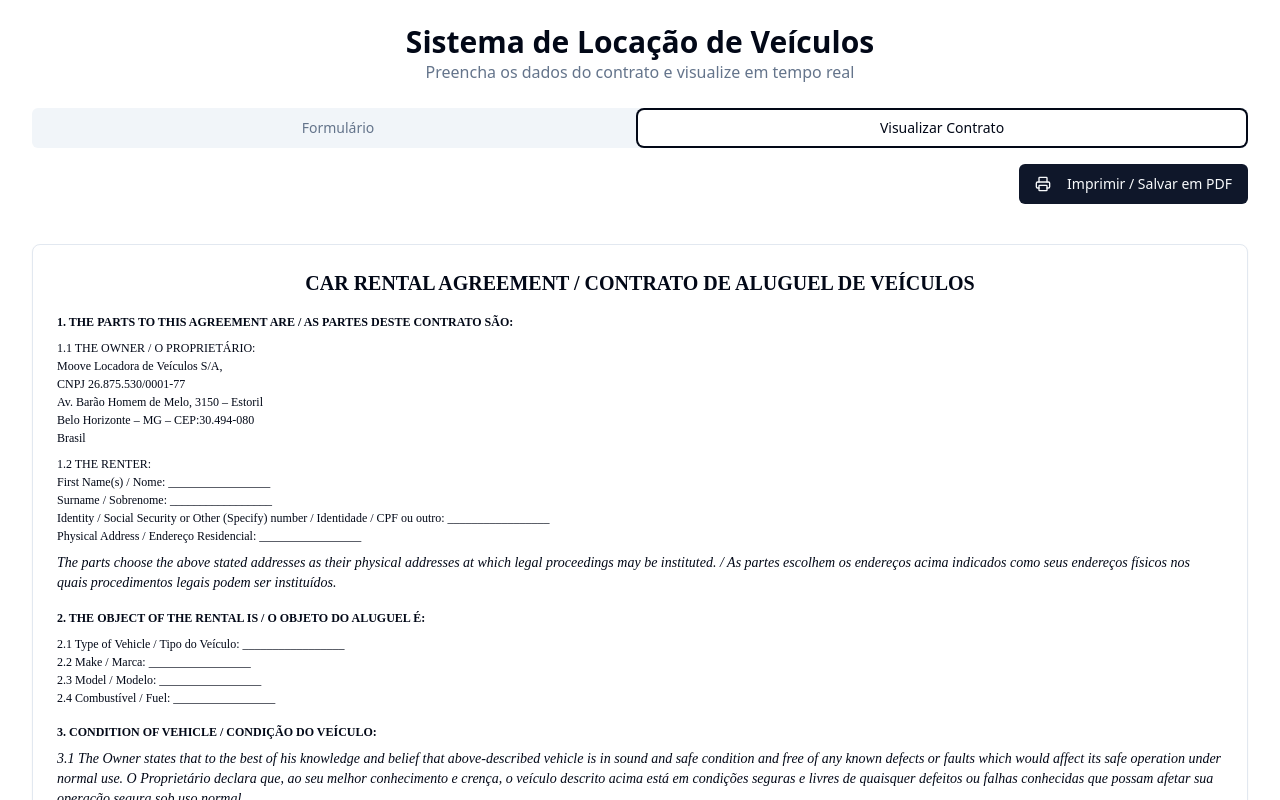
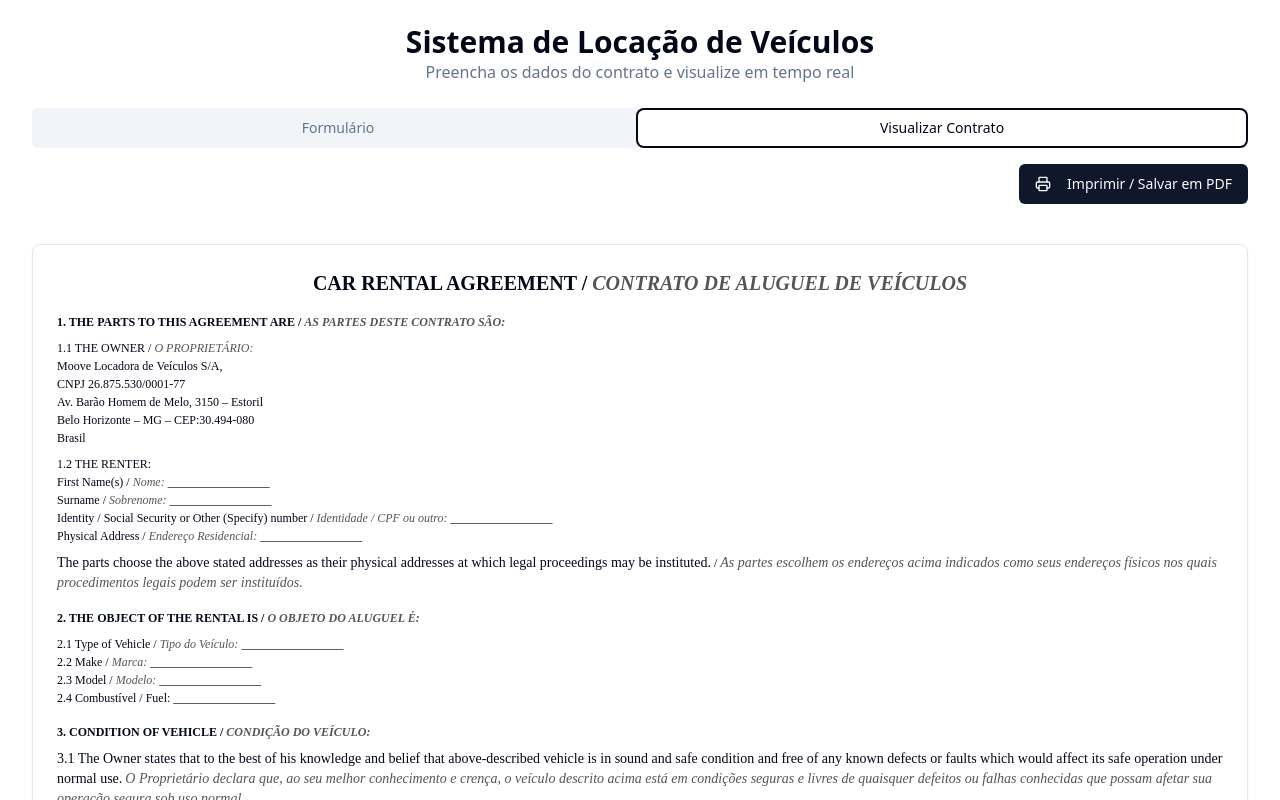
Before and after one commit to reinaguimar/car-lease-wizard-app, a React (Vite) app: page / in a window 1280 px wide. Both pictures are taken after a click on the tab "Visualizar Contrato". Shown: the top 800 px of the page. Built offline with nearby package versions, Linux system fonts and the light colour scheme.

Commit message:
feat: Add translated contract sections
Separate translated contract data and format in italics.

```diff
--- a/src/components/ContractPreview.tsx
+++ b/src/components/ContractPreview.tsx
@@ -17,15 +17,15 @@ export function ContractPreview({ data }: ContractPreviewProps) {
       <CardContent className="p-6">
         <div className="contract-container">
           <div className="contract-header text-xl font-bold mb-6">
-            CAR RENTAL AGREEMENT / CONTRATO DE ALUGUEL DE VEÍCULOS
+            CAR RENTAL AGREEMENT / <span className="translation">CONTRATO DE ALUGUEL DE VEÍCULOS</span>
           </div>
 
           <div className="contract-section">
             <div className="contract-clause font-semibold">
-              1. THE PARTS TO THIS AGREEMENT ARE / AS PARTES DESTE CONTRATO SÃO:
+              1. THE PARTS TO THIS AGREEMENT ARE / <span className="translation">AS PARTES DESTE CONTRATO SÃO:</span>
             </div>
             <div className="contract-clause">
-              1.1 THE OWNER / O PROPRIETÁRIO:<br />
+              1.1 THE OWNER / <span className="translation">O PROPRIETÁRIO:</span><br />
               Moove Locadora de Veículos S/A,<br />
               CNPJ 26.875.530/0001-77<br />
               Av. Barão Homem de Melo, 3150 – Estoril<br />
@@ -34,82 +34,82 @@ export function ContractPreview({ data }: ContractPreviewProps) {
             </div>
             <div className="contract-clause">
               1.2 THE RENTER:<br />
-              First Name(s) / Nome: {data.firstName || "_________________"}<br />
-              Surname / Sobrenome: {data.surname || "_________________"}<br />
-              Identity / Social Security or Other (Specify) number / Identidade / CPF ou outro: {data.idNumber || "_________________"}<br />
-              Physical Address / Endereço Residencial: {data.address || "_________________"}<br />
+              First Name(s) / <span className="translation">Nome:</span> {data.firstName || "_________________"}<br />
+              Surname / <span className="translation">Sobrenome:</span> {data.surname || "_________________"}<br />
+              Identity / Social Security or Other (Specify) number / <span className="translation">Identidade / CPF ou outro:</span> {data.idNumber || "_________________"}<br />
+              Physical Address / <span className="translation">Endereço Residencial:</span> {data.address || "_________________"}<br />
             </div>
-            <div className="contract-clause italic text-sm">
-              The parts choose the above stated addresses as their physical addresses at which legal proceedings may be instituted. / As partes escolhem os endereços acima indicados como seus endereços físicos nos quais procedimentos legais podem ser instituídos.
+            <div className="contract-clause">
+              <span className="text-sm">The parts choose the above stated addresses as their physical addresses at which legal proceedings may be instituted.</span> / <span className="translation text-sm">As partes escolhem os endereços acima indicados como seus endereços físicos nos quais procedimentos legais podem ser instituídos.</span>
             </div>
           </div>
 
           <div className="contract-section">
             <div className="contract-clause font-semibold">
-              2. THE OBJECT OF THE RENTAL IS / O OBJETO DO ALUGUEL É:
+              2. THE OBJECT OF THE RENTAL IS / <span className="translation">O OBJETO DO ALUGUEL É:</span>
             </div>
             <div className="contract-clause">
-              2.1 Type of Vehicle / Tipo do Veículo: {data.vehicleType || "_________________"}<br />
-              2.2 Make / Marca: {data.make || "_________________"}<br />
-              2.3 Model / Modelo: {data.model || "_________________"}<br />
+              2.1 Type of Vehicle / <span className="translation">Tipo do Veículo:</span> {data.vehicleType || "_________________"}<br />
+              2.2 Make / <span className="translation">Marca:</span> {data.make || "_________________"}<br />
+              2.3 Model / <span className="translation">Modelo:</span> {data.model || "_________________"}<br />
               2.4 Combustível / Fuel: {data.fuel || "_________________"}
             </div>
           </div>
 
           <div className="contract-section">
             <div className="contract-clause font-semibold">
-              3. CONDITION OF VEHICLE / CONDIÇÃO DO VEÍCULO:
+              3. CONDITION OF VEHICLE / <span className="translation">CONDIÇÃO DO VEÍCULO:</span>
             </div>
-            <div className="contract-clause italic text-sm">
-              3.1 The Owner states that to the best of his knowledge and belief that above-described vehicle is in sound and safe condition and free of any known defects or faults which would affect its safe operation under normal use. O Proprietário declara que, ao seu melhor conhecimento e crença, o veículo descrito acima está em condições seguras e livres de quaisquer defeitos ou falhas conhecidas que possam afetar sua operação segura sob uso normal.
+            <div className="contract-clause">
+              <span className="text-sm">3.1 The Owner states that to the best of his knowledge and belief that above-described vehicle is in sound and safe condition and free of any known defects or faults which would affect its safe operation under normal use.</span> <span className="translation text-sm">O Proprietário declara que, ao seu melhor conhecimento e crença, o veículo descrito acima está em condições seguras e livres de quaisquer defeitos ou falhas conhecidas que possam afetar sua operação segura sob uso normal.</span>
             </div>
           </div>
 
           <div className="contract-section">
             <div className="contract-clause font-semibold">
-              4. QUALIFICATIONS / QUALIFICAÇÕES:
+              4. QUALIFICATIONS / <span className="translation">QUALIFICAÇÕES:</span>
             </div>
-            <div className="contract-clause italic text-sm">
-              4.1 The Renter states that he / she is physically and legally qualified to operate the above-described vehicle. O Locatário declara que ele/ela está fisicamente e legalmente qualificado(a) para operar o veículo descrito acima.
+            <div className="contract-clause">
+              <span className="text-sm">4.1 The Renter states that he / she is physically and legally qualified to operate the above-described vehicle.</span> <span className="translation text-sm">O Locatário declara que ele/ela está fisicamente e legalmente qualificado(a) para operar o veículo descrito acima.</span>
             </div>
           </div>
 
           <div className="contract-section">
             <div className="contract-clause font-semibold">
-              5. RENTAL PERIOD / PERÍODO DE ALUGUEL:
-            </div>
-            <div className="contract-clause italic text-sm">
-              The Owner agrees to rent the above-described vehicle to the Renter for the following period: / O Proprietário concorda em alugar o veículo descrito acima ao Locatário pelo seguinte período:
+              5. RENTAL PERIOD / <span className="translation">PERÍODO DE ALUGUEL:</span>
             </div>
             <div className="contract-clause">
-              5.1 Starting Date / Data de Início: {formatDate(data.startDate)}<br />
-              Time / Hora: {data.startTime || "_________________"}<br />
-              5.1.1 Delivery location: {data.deliveryLocation || "_________________"} / Local de entrega: {data.deliveryLocation || "_________________"}
+              <span className="text-sm">The Owner agrees to rent the above-described vehicle to the Renter for the following period:</span> / <span className="translation text-sm">O Proprietário concorda em alugar o veículo descrito acima ao Locatário pelo seguinte período:</span>
             </div>
             <div className="contract-clause">
-              5.2 Ending Date / Data de Término: {formatDate(data.endDate)}<br />
-              Time / Hora: {data.endTime || "_________________"}<br />
-              5.2.1 Return location: {data.returnLocation || "_________________"} / Local de retorno: {data.returnLocation || "_________________"}
+              5.1 Starting Date / <span className="translation">Data de Início:</span> {formatDate(data.startDate)}<br />
+              Time / <span className="translation">Hora:</span> {data.startTime || "_________________"}<br />
+              5.1.1 Delivery location: {data.deliveryLocation || "_________________"} / <span className="translation">Local de entrega:</span> {data.deliveryLocation || "_________________"}
+            </div>
+            <div className="contract-clause">
+              5.2 Ending Date / <span className="translation">Data de Término:</span> {formatDate(data.endDate)}<br />
+              Time / <span className="translation">Hora:</span> {data.endTime || "_________________"}<br />
+              5.2.1 Return location: {data.returnLocation || "_________________"} / <span className="translation">Local de retorno:</span> {data.returnLocation || "_________________"}
             </div>
           </div>
 
           <div className="contract-section">
             <div className="contract-clause font-semibold">
-              6. RENTAL RATE / TAXA DE ALUGUEL:
+              6. RENTAL RATE / <span className="translation">TAXA DE ALUGUEL:</span>
             </div>
             <div className="contract-clause">
-              6.1 The Renter hereby agrees to pay the owner at the rate of US${data.rentalRate || "_______"}. O Locatário concorda em pagar ao proprietário à taxa de US${data.rentalRate || "_______"}.
+              6.1 The Renter hereby agrees to pay the owner at the rate of US${data.rentalRate || "_______"}. <span className="translation">O Locatário concorda em pagar ao proprietário à taxa de US${data.rentalRate || "_______"}.</span>
             </div>
-            <div className="contract-clause italic text-sm">
-              6.2 All fuel used shall be paid for by the Renter. Todo o combustível utilizado será pago pelo Locatário.
+            <div className="contract-clause">
+              <span className="text-sm">6.2 All fuel used shall be paid for by the Renter.</span> <span className="translation text-sm">Todo o combustível utilizado será pago pelo Locatário.</span>
             </div>
           </div>
 
           <div className="contract-section">
             <div className="contract-clause font-semibold">
-              7. EXCLUSIONS AND OBLIGATIONS/ EXCLUSÕES E OBRIGAÇÕES:
+              7. EXCLUSIONS AND OBLIGATIONS/ <span className="translation">EXCLUSÕES E OBRIGAÇÕES:</span>
             </div>
-            <div className="contract-clause italic text-xs">
+            <div className="contract-clause text-xs">
               7.1 The rented vehicle shall not be used to carry passengers or property for hire.<br />
               7.2 The rented vehicle shall not be used to carry passengers other than in the interior or cab of the vehicle.<br />
               7.3 The rented vehicle shall not be used to push, propel or tow another vehicle, trailer or any other thing without the written permission of the Owner.<br />
@@ -122,23 +122,36 @@ export function ContractPreview({ data }: ContractPreviewProps) {
               7.10 The Owner shall provide the Renter with the vehicle documents and proof of insurance at the time of vehicle delivery.<br />
               7.11 The Owner shall be responsible for all maintenance and repairs required to ensure the vehicle remains in safe and proper working condition during the rental period.
             </div>
-          </div>
-
-          <div className="contract-section">
-            <div className="contract-clause font-semibold">
-              8. INSURANCE / SEGURO:
-            </div>
-            <div className="contract-clause italic text-sm">
-              8.1 The Renter hereby agrees that he / she shall be held fully responsible for the first $750.00 deductable in case of accident. The Renter also agrees that only the vehicle is covered under insurance and the driver or passengers are not covered. The Renter also agrees that personal belongings and other items left in the vehicle at any time are not covered. O Locatário concorda que será totalmente responsável pelos primeiros $750,00 de franquia em caso de acidente. O Locatário também concorda que apenas o veículo está coberto pelo seguro e que o motorista ou passageiros não estão cobertos. O Locatário também concorda que pertences pessoais e outros itens deixados no veículo a qualquer momento não estão cobertos.
+            <div className="contract-clause translation text-xs">
+              7.1 O veículo alugado não deve ser usado para transportar passageiros ou mercadorias para fins comerciais.<br />
+              7.2 O veículo alugado não deve ser usado para transportar passageiros fora do interior ou cabine do veículo.<br />
+              7.3 O veículo alugado não deve ser usado para empurrar, impulsionar ou rebocar outro veículo, trailer ou qualquer outra coisa sem a permissão por escrito do Proprietário.<br />
+              7.4 O veículo alugado não deve ser usado em corridas ou competições.<br />
+              7.5 O veículo alugado não deve ser usado para qualquer propósito ilegal.<br />
+              7.6 O Locatário não deve operar o veículo de maneira negligente.<br />
+              7.7 O veículo alugado não deve ser operado por qualquer pessoa que não seja o Locatário estipulado na cláusula 1.2 acima sem a permissão por escrito do Proprietário.<br />
+              7.8 O LOCATÁRIO compromete-se a utilizar o veículo exclusivamente para fins legais, em conformidade com todas as leis de trânsito aplicáveis no estado da Flórida.<br />
+              7.9 No estado da Flórida, é aceita apenas a CNH física.<br />
+              7.10 O PROPRIETÁRIO, por sua vez, deverá entregar ao LOCATÁRIO os documentos dos veículos e os comprovantes de seguro no momento da entrega dos veículos.<br />
+              7.11 O PROPRIETÁRIO será responsável por todas as manutenções e reparos necessários para assegurar que o veículo permaneça em condições seguras e adequadas de uso durante o período de locação.
             </div>
           </div>
 
           <div className="contract-section">
             <div className="contract-clause font-semibold">
-              9. DEPOSIT / DEPÓSITO:
+              8. INSURANCE / <span className="translation">SEGURO:</span>
             </div>
             <div className="contract-clause">
-              9.1 The Renter further agrees to make a payment of US${data.deposit || "_______"} with the Owner, this deposit being used in case of reserve. The balance must be paid off before the vehicle is delivered. O Locatário concorda em fazer um depósito de US${data.deposit || "_______"} com o Proprietário, sendo esse depósito usado em caso em caráter de reserva. O saldo deverá ser quitado até a data da entrega do veículo.
+              <span className="text-sm">8.1 The Renter hereby agrees that he / she shall be held fully responsible for the first $750.00 deductable in case of accident. The Renter also agrees that only the vehicle is covered under insurance and the driver or passengers are not covered. The Renter also agrees that personal belongings and other items left in the vehicle at any time are not covered.</span> <span className="translation text-sm">O Locatário concorda que será totalmente responsável pelos primeiros $750,00 de franquia em caso de acidente. O Locatário também concorda que apenas o veículo está coberto pelo seguro e que o motorista ou passageiros não estão cobertos. O Locatário também concorda que pertences pessoais e outros itens deixados no veículo a qualquer momento não estão cobertos.</span>
+            </div>
+          </div>
+
+          <div className="contract-section">
+            <div className="contract-clause font-semibold">
+              9. DEPOSIT / <span className="translation">DEPÓSITO:</span>
+            </div>
+            <div className="contract-clause">
+              9.1 The Renter further agrees to make a payment of US${data.deposit || "_______"} with the Owner, this deposit being used in case of reserve. The balance must be paid off before the vehicle is delivered. <span className="translation">O Locatário concorda em fazer um depósito de US${data.deposit || "_______"} com o Proprietário, sendo esse depósito usado em caso em caráter de reserva. O saldo deverá ser quitado até a data da entrega do veículo.</span>
             </div>
           </div>
 
@@ -146,18 +159,18 @@ export function ContractPreview({ data }: ContractPreviewProps) {
             <div className="contract-clause font-semibold">
               10. EARLY TERMINATION
             </div>
-            <div className="contract-clause italic text-sm">
-              10.1 This contract may be terminated by either party with a minimum of 30 days' written notice. In the event of early termination by the Renter, the reservation deposit will be refunded only if the termination occurs more than 30 days before the scheduled vehicle delivery date. If termination occurs within 30 days of the delivery date, the reservation deposit will not be refunded.
+            <div className="contract-clause">
+              <span className="text-sm">10.1 This contract may be terminated by either party with a minimum of 30 days' written notice. In the event of early termination by the Renter, the reservation deposit will be refunded only if the termination occurs more than 30 days before the scheduled vehicle delivery date. If termination occurs within 30 days of the delivery date, the reservation deposit will not be refunded.</span> <span className="translation text-sm">Este contrato pode ser rescindido por qualquer das partes mediante notificação escrita com, no mínimo, 30 dias de antecedência. Em caso de rescisão antecipada pelo LOCATÁRIO, o depósito de reserva será reembolsado apenas se a rescisão ocorrer com mais de 30 dias antes da data prevista para a entrega do veículo. Caso a rescisão ocorra com menos de 30 dias de antecedência, o depósito de reserva não será reembolsado.</span>
             </div>
           </div>
 
           <div className="contract-section">
             <div className="contract-clause font-semibold">
-              11. RETURN OF VEHICLE / DEVOLUÇÃO DO VEÍCULO:
+              11. RETURN OF VEHICLE / <span className="translation">DEVOLUÇÃO DO VEÍCULO:</span>
             </div>
-            <div className="contract-clause italic text-sm">
-              11.1 The Renter hereby agrees to return the above-described vehicle to the pick up location later than 01PM. O Locatário concorda em devolver o veículo descrito acima ao local de retirada até no máximo 10h.<br />
-              11.2. The Renter must return the vehicles to the OWNER on the lease end date of the airport at {data.returnLocation || "_________________"}, as agreed, in the same condition as received, except for normal wear and tear. The vehicle must be returned with a full tank; otherwise, a fee of $60.00 (sixty dollars) per vehicle will be charged. In case of excessive dirt, a fee of $100.00 per car will be applied.
+            <div className="contract-clause">
+              <span className="text-sm">11.1 The Renter hereby agrees to return the above-described vehicle to the pick up location later than 01PM.</span> <span className="translation text-sm">O Locatário concorda em devolver o veículo descrito acima ao local de retirada até no máximo 10h.</span><br />
+              <span className="text-sm">11.2. The Renter must return the vehicles to the OWNER on the lease end date of the airport at {data.returnLocation || "_________________"}, as agreed, in the same condition as received, except for normal wear and tear. The vehicle must be returned with a full tank; otherwise, a fee of $60.00 (sixty dollars) per vehicle will be charged. In case of excessive dirt, a fee of $100.00 per car will be applied.</span> <span className="translation text-sm">O Locatário deve devolver os veículos ao PROPRIETÁRIO na data de término da locação, no aeroporto de {data.returnLocation || "_________________"}, conforme acordado, nas mesmas condições em que foram recebidos, exceto pelo desgaste natural. O veículo deve ser devolvido com o tanque cheio; caso contrário, será cobrada uma taxa de $60,00 (sessenta dólares). Em caso de sujeira excessiva, será aplicada uma taxa de $100,00 por carro.</span>
             </div>
           </div>
 
@@ -165,22 +178,22 @@ export function ContractPreview({ data }: ContractPreviewProps) {
             <div className="contract-clause font-semibold">
               12. JURISDICTION:
             </div>
-            <div className="contract-clause italic text-sm">
-              12.1 The parts consent that this is a legal binding document in the U.S.A. As partes concordam que este é um documento legalmente vinculativo nos Estados Unidos da América.
+            <div className="contract-clause">
+              <span className="text-sm">12.1 The parts consent that this is a legal binding document in the U.S.A.</span> <span className="translation text-sm">As partes concordam que este é um documento legalmente vinculativo nos Estados Unidos da América.</span>
             </div>
           </div>
 
           <div className="mb-6">
             Signed at Orlando on this {formatDate(data.signDate)} day of {data.signDate ? format(data.signDate, "MMMM yyyy") : "__________ ____"}<br />
-            Assinado em Orlando, no dia {formatDate(data.signDate)}
+            <span className="translation">Assinado em Orlando, no dia {formatDate(data.signDate)}</span>
           </div>
 
           <div className="contract-signature">
             <div>
-              <div className="contract-signature-line">OWNER / PROPRIETÁRIO</div>
+              <div className="contract-signature-line">OWNER / <span className="translation">PROPRIETÁRIO</span></div>
             </div>
             <div>
-              <div className="contract-signature-line">RENTER / LOCATÁRIO</div>
+              <div className="contract-signature-line">RENTER / <span className="translation">LOCATÁRIO</span></div>
             </div>
           </div>
         </div>
--- a/src/index.css
+++ b/src/index.css
@@ -127,6 +127,11 @@
   text-align: center;
 }
 
+.translation {
+  font-style: italic;
+  color: #555555;
+}
+
 @media print {
   .no-print {
     display: none !important;
```
